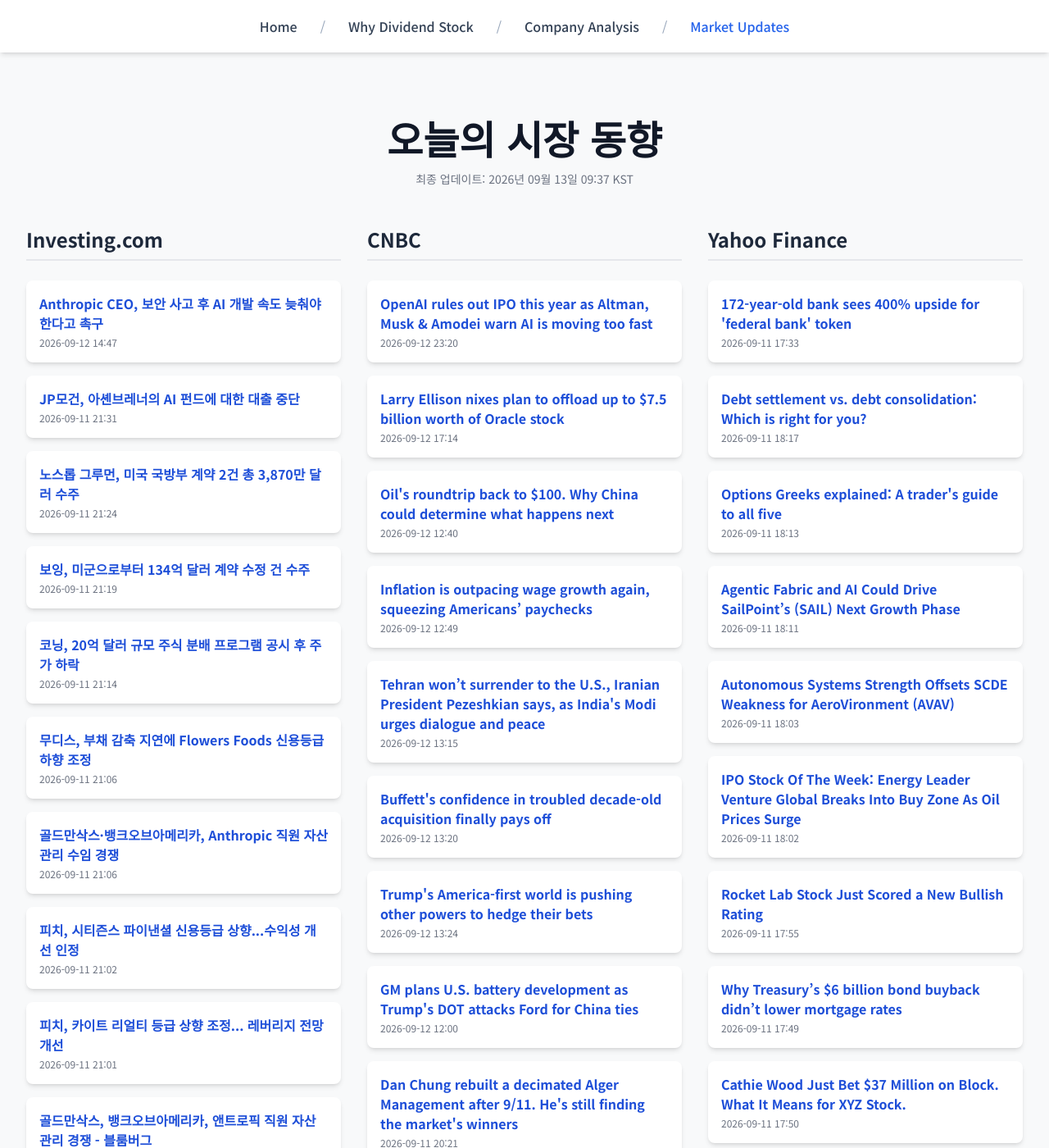
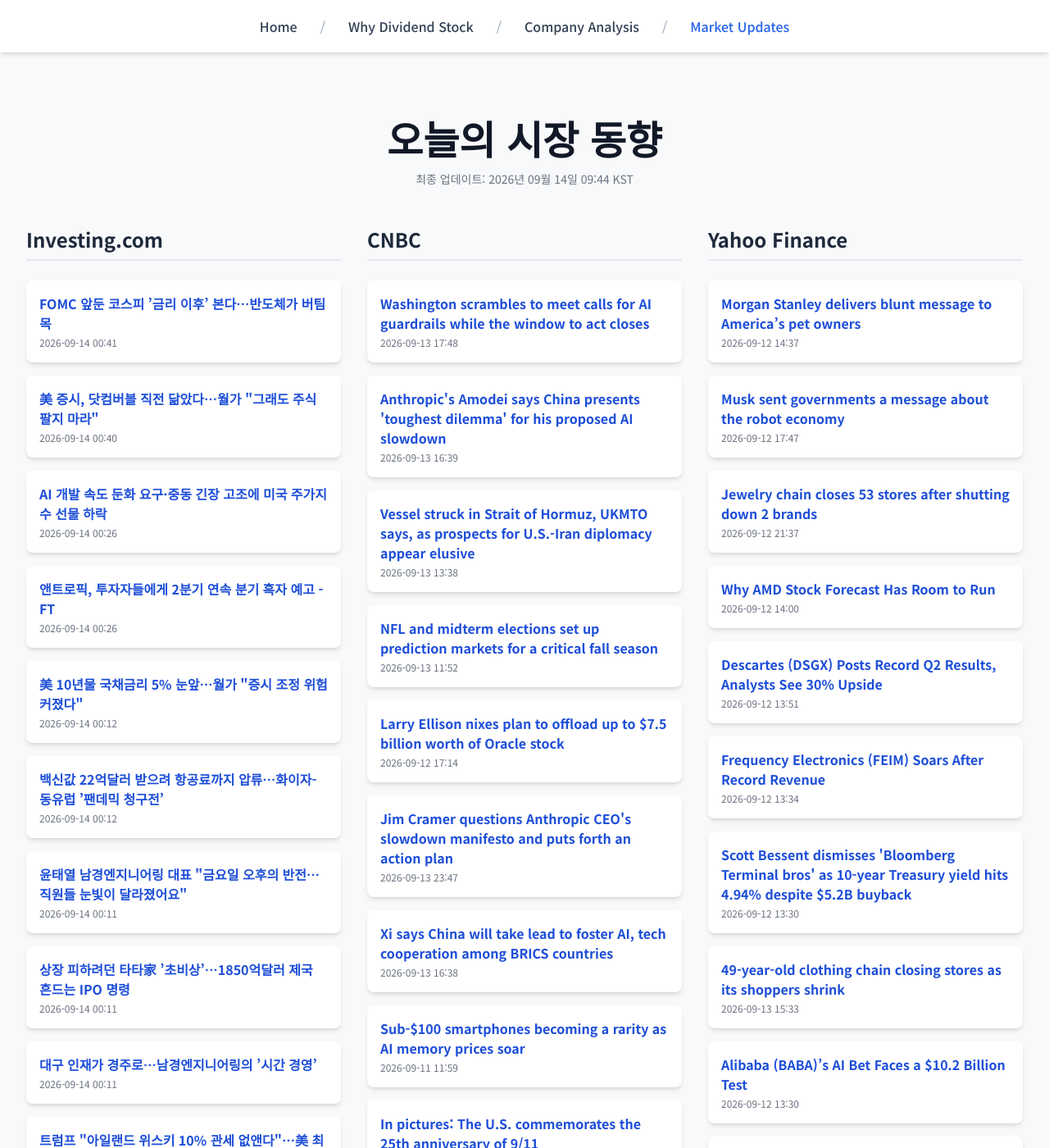
Before and after one commit to Kay-Hwang/my-company-analysis, a Jekyll site: the page built from market-updates.html, in a window 1280 px wide and 1400 px high. Shown: the whole window at 82% size. Built offline with Jekyll 4.4.1, drawn with Linux system fonts in a browser that asks for light colours; nearby versions of some CDN libraries; a script that is not in the unit is left out; some of the changed text lies outside the part shown.

Commit message:
Update daily data

```diff
--- a/_data/latest_data.json
+++ b/_data/latest_data.json
@@ -1,74 +1,92 @@
 {
-  "lastUpdated": "2026년 09월 13일 09:37 KST",
+  "lastUpdated": "2026년 09월 14일 09:44 KST",
   "news": {
     "investing": [
       {
-        "title": "Anthropic CEO, 보안 사고 후 AI 개발 속도 늦춰야 한다고 촉구",
-        "link": "https://kr.investing.com/news/stock-market-news/article-2092485",
-        "pubDate": "2026-09-12 14:47:40",
-        "summary": "Anthropic CEO, 보안 사고 후 AI 개발 속도 늦춰야 한다고 촉구"
+        "title": "FOMC 앞둔 코스피 ’금리 이후’ 본다…반도체가 버팀목",
+        "link": "https://kr.investing.com/news/stock-market-news/article-2092616",
+        "pubDate": "2026-09-14 00:41:12",
+        "summary": "FOMC 앞둔 코스피 ’금리 이후’ 본다…반도체가 버팀목"
       },
       {
-        "title": "JP모건, 아셴브레너의 AI 펀드에 대한 대출 중단",
-        "link": "https://kr.investing.com/news/stock-market-news/article-2092331",
-        "pubDate": "2026-09-11 21:31:20",
-        "summary": "JP모건, 아셴브레너의 AI 펀드에 대한 대출 중단"
+        "title": "美 증시, 닷컴버블 직전 닮았다…월가 \"그래도 주식 팔지 마라\"",
+        "link": "https://kr.investing.com/news/stock-market-news/article-2092617",
+        "pubDate": "2026-09-14 00:40:28",
+        "summary": "美 증시, 닷컴버블 직전 닮았다…월가 \"그래도 주식 팔지 마라\""
       },
       {
-        "title": "노스롭 그루먼, 미국 국방부 계약 2건 총 3,870만 달러 수주",
-        "link": "https://kr.investing.com/news/stock-market-news/article-93CH-2092325",
-        "pubDate": "2026-09-11 21:24:09",
-        "summary": "노스롭 그루먼, 미국 국방부 계약 2건 총 3,870만 달러 수주"
+        "title": "AI 개발 속도 둔화 요구·중동 긴장 고조에 미국 주가지수 선물 하락",
+        "link": "https://kr.investing.com/news/stock-market-news/article-2092626",
+        "pubDate": "2026-09-14 00:26:04",
+        "summary": "AI 개발 속도 둔화 요구·중동 긴장 고조에 미국 주가지수 선물 하락"
       },
       {
-        "title": "보잉, 미군으로부터 134억 달러 계약 수정 건 수주",
-        "link": "https://kr.investing.com/news/stock-market-news/article-93CH-2092323",
-        "pubDate": "2026-09-11 21:19:29",
-        "summary": "보잉, 미군으로부터 134억 달러 계약 수정 건 수주"
+        "title": "앤트로픽, 투자자들에게 2분기 연속 분기 흑자 예고 - FT",
+        "link": "https://kr.investing.com/news/stock-market-news/article-2092623",
+        "pubDate": "2026-09-14 00:26:02",
+        "summary": "앤트로픽, 투자자들에게 2분기 연속 분기 흑자 예고 - FT"
       },
       {
-        "title": "코닝, 20억 달러 규모 주식 분배 프로그램 공시 후 주가 하락",
-        "link": "https://kr.investing.com/news/stock-market-news/article-2092318",
-        "pubDate": "2026-09-11 21:14:42",
-        "summary": "코닝, 20억 달러 규모 주식 분배 프로그램 공시 후 주가 하락"
+        "title": "美 10년물 국채금리 5% 눈앞…월가 \"증시 조정 위험 커졌다\"",
+        "link": "https://kr.investing.com/news/stock-market-news/article-2092619",
+        "pubDate": "2026-09-14 00:12:23",
+        "summary": "美 10년물 국채금리 5% 눈앞…월가 \"증시 조정 위험 커졌다\""
       },
       {
-        "title": "무디스, 부채 감축 지연에 Flowers Foods 신용등급 하향 조정",
-        "link": "https://kr.investing.com/news/stock-market-news/article-93CH-2092311",
-        "pubDate": "2026-09-11 21:06:56",
-        "summary": "무디스, 부채 감축 지연에 Flowers Foods 신용등급 하향 조정"
+        "title": "백신값 22억달러 받으려 항공료까지 압류…화이자-동유럽 ’팬데믹 청구전’",
+        "link": "https://kr.investing.com/news/stock-market-news/article-2092615",
+        "pubDate": "2026-09-14 00:12:13",
+        "summary": "백신값 22억달러 받으려 항공료까지 압류…화이자-동유럽 ’팬데믹 청구전’"
       },
       {
-        "title": "골드만삭스·뱅크오브아메리카, Anthropic 직원 자산관리 수임 경쟁",
-        "link": "https://kr.investing.com/news/stock-market-news/article-2092313",
-        "pubDate": "2026-09-11 21:06:08",
-        "summary": "골드만삭스·뱅크오브아메리카, Anthropic 직원 자산관리 수임 경쟁"
+        "title": "윤태열 남경엔지니어링 대표 \"금요일 오후의 반전…직원들 눈빛이 달라졌어요\"",
+        "link": "https://kr.investing.com/news/stock-market-news/article-2092622",
+        "pubDate": "2026-09-14 00:11:48",
+        "summary": "윤태열 남경엔지니어링 대표 \"금요일 오후의 반전…직원들 눈빛이 달라졌어요\""
       },
       {
-        "title": "피치, 시티즌스 파이낸셜 신용등급 상향...수익성 개선 인정",
-        "link": "https://kr.investing.com/news/stock-market-news/article-93CH-2092306",
-        "pubDate": "2026-09-11 21:02:10",
-        "summary": "피치, 시티즌스 파이낸셜 신용등급 상향...수익성 개선 인정"
+        "title": "상장 피하려던 타타家 ’초비상’…1850억달러 제국 흔드는 IPO 명령",
+        "link": "https://kr.investing.com/news/stock-market-news/article-2092618",
+        "pubDate": "2026-09-14 00:11:47",
+        "summary": "상장 피하려던 타타家 ’초비상’…1850억달러 제국 흔드는 IPO 명령"
       },
       {
-        "title": "피치, 카이트 리얼티 등급 상향 조정... 레버리지 전망 개선",
-        "link": "https://kr.investing.com/news/stock-market-news/article-93CH-2092304",
-        "pubDate": "2026-09-11 21:01:39",
-        "summary": "피치, 카이트 리얼티 등급 상향 조정... 레버리지 전망 개선"
+        "title": "대구 인재가 경주로…남경엔지니어링의 ’시간 경영’",
+        "link": "https://kr.investing.com/news/stock-market-news/article-2092621",
+        "pubDate": "2026-09-14 00:11:44",
+        "summary": "대구 인재가 경주로…남경엔지니어링의 ’시간 경영’"
       },
       {
-        "title": "골드만삭스, 뱅크오브아메리카, 앤트로픽 직원 자산 관리 경쟁 - 블룸버그",
-        "link": "https://kr.investing.com/news/stock-market-news/article-93CH-2092301",
-        "pubDate": "2026-09-11 20:55:25",
-        "summary": "골드만삭스, 뱅크오브아메리카, 앤트로픽 직원 자산 관리 경쟁 - 블룸버그"
+        "title": "트럼프 \"아일랜드 위스키 10% 관세 없앤다\"…美 최대 수출시장 숨통",
+        "link": "https://kr.investing.com/news/stock-market-news/article-2092620",
+        "pubDate": "2026-09-14 00:11:38",
+        "summary": "트럼프 \"아일랜드 위스키 10% 관세 없앤다\"…美 최대 수출시장 숨통"
       }
     ],
     "cnbc": [
       {
-        "title": "OpenAI rules out IPO this year as Altman, Musk & Amodei warn AI is moving too fast",
-        "link": "https://www.cnbc.com/2026/09/12/anthropics-amodei-proposes-plan-to-slow-the-pace-of-advancing-ai-capabilities.html",
-        "pubDate": "Sat, 12 Sep 2026 23:20:43 GMT",
-        "summary": "Altman's IPO comments and Amodei's public call for more careful pacing of AI development cap a week of loud AI warnings."
+        "title": "Washington scrambles to meet calls for AI guardrails while the window to act closes",
+        "link": "https://www.cnbc.com/2026/09/13/ai-congress-anthropic-openai-crisis.html",
+        "pubDate": "Sun, 13 Sep 2026 17:48:53 GMT",
+        "summary": "The House is scheduled to be sent home in the coming days until after November's midterm elections, leaving a narrow window to pass any form of AI regulation."
+      },
+      {
+        "title": "Anthropic's Amodei says China presents 'toughest dilemma' for his proposed AI slowdown",
+        "link": "https://www.cnbc.com/2026/09/13/china-dilemma-ai-slowdown-anthropic.html",
+        "pubDate": "Sun, 13 Sep 2026 16:39:24 GMT",
+        "summary": "OpenAI CEO Sam Altman, Demis Hassabis, the chair of Google DeepMind, and Elon Musk have all welcomed Amodei's proposal."
+      },
+      {
+        "title": "Vessel struck in Strait of Hormuz, UKMTO says, as prospects for U.S.-Iran diplomacy appear elusive",
+        "link": "https://www.cnbc.com/2026/09/13/vessel-struck-strait-of-hormuz-ukmto.html",
+        "pubDate": "Sun, 13 Sep 2026 13:38:23 GMT",
+        "summary": "The latest strike happened ahead of an expected meeting between Iranian and Gulf officials in Oman to sign an agreement for shipping through the strait."
+      },
+      {
+        "title": "NFL and midterm elections set up prediction markets for a critical fall season",
+        "link": "https://www.cnbc.com/2026/09/13/nfl-and-midterms-mark-key-fall-season-for-prediction-markets.html",
+        "pubDate": "Sun, 13 Sep 2026 11:52:33 GMT",
+        "summary": "The 2025 football season and 2024 presidential election pushed prediction markets into the prominence they enjoy today."
       },
       {
         "title": "Larry Ellison nixes plan to offload up to $7.5 billion worth of Oracle stock",
@@ -77,114 +95,96 @@
         "summary": "Oracle founder Larry Ellison has canceled his plan to sell up to $7.5 billion worth of stock in the software company."
       },
       {
-        "title": "Oil's roundtrip back to $100. Why China could determine what happens next",
-        "link": "https://www.cnbc.com/2026/09/12/oils-roundtrip-back-to-100-why-china-could-determine-what-happens-next.html",
-        "pubDate": "Sat, 12 Sep 2026 12:40:05 GMT",
-        "summary": "The U.S. crude oil price on Thursday topped $102 per barrel for its highest close since May."
+        "title": "Jim Cramer questions Anthropic CEO's slowdown manifesto and puts forth an action plan",
+        "link": "https://www.cnbc.com/2026/09/13/cramer-questions-anthropic-ceos-slowdown-manifesto-puts-forth-an-action-plan.html",
+        "pubDate": "Sun, 13 Sep 2026 23:47:14 GMT",
+        "summary": "While I have grown tired of his endless proclamations, Dario Amodei does raise points that will impact many stocks if the spending curb proceeds."
       },
       {
-        "title": "Inflation is outpacing wage growth again, squeezing Americans’ paychecks",
-        "link": "https://www.cnbc.com/2026/09/12/inflation-is-outpacing-wage-growth-again-squeezing-americans-paychecks.html",
-        "pubDate": "Sat, 12 Sep 2026 12:49:15 GMT",
-        "summary": "In August, consumer prices rose 3.4% over the past year while wages increased just 3.1%."
+        "title": "Xi says China will take lead to foster AI, tech cooperation among BRICS countries",
+        "link": "https://www.cnbc.com/2026/09/13/china-xi-ai-tech-brics.html",
+        "pubDate": "Sun, 13 Sep 2026 16:38:45 GMT",
+        "summary": "China will take the lead to help foster artificial-intelligence collaboration and development among developing-economy countries, President Xi Jinping said."
       },
       {
-        "title": "Tehran won’t surrender to the U.S., Iranian President Pezeshkian says, as India's Modi urges dialogue and peace",
-        "link": "https://www.cnbc.com/2026/09/12/iran-us-israel-war-india-brics.html",
-        "pubDate": "Sat, 12 Sep 2026 13:15:04 GMT",
-        "summary": "On his first visit to India, Iranian President Masoud Pezeshkian said he will not surrender to the U.S. and Israel, as New Delhi renewed its appeal for peace."
-      },
-      {
-        "title": "Buffett's confidence in troubled decade-old acquisition finally pays off",
-        "link": "https://www.cnbc.com/2026/09/12/buffetts-confidence-in-troubled-decade-old-acquisition-finally-pays-off.html",
-        "pubDate": "Sat, 12 Sep 2026 13:20:04 GMT",
-        "summary": "Warren Buffett has said he paid too much for Precision Castparts in 2016. Now its complex metal castings are in high demand."
-      },
-      {
-        "title": "Trump's America-first world is pushing other powers to hedge their bets",
-        "link": "https://www.cnbc.com/2026/09/12/brics-summit-xi-putin-modi-trump.html",
-        "pubDate": "Sat, 12 Sep 2026 13:24:33 GMT",
-        "summary": "Xi, Putin and Modi meet in New Delhi as U.S. tariffs, sanctions and the Iran war test whether BRICS members can find more common ground."
-      },
-      {
-        "title": "GM plans U.S. battery development as Trump's DOT attacks Ford for China ties",
-        "link": "https://www.cnbc.com/2026/09/12/gm-us-battery-development-ford-china-ties.html",
-        "pubDate": "Sat, 12 Sep 2026 12:00:01 GMT",
-        "summary": "Most battery cells currently rely on raw materials from China. GM is seeking to establish domestic supply chains both for EVs and energy storage."
-      },
-      {
-        "title": "Dan Chung rebuilt a decimated Alger Management after 9/11. He's still finding the market's winners",
-        "link": "https://www.cnbc.com/2026/09/11/dan-chung-rebuilt-a-decimated-alger-management-after-9/11-hes-still-finding-the-markets-winners.html",
-        "pubDate": "Fri, 11 Sep 2026 20:21:01 GMT",
-        "summary": "The CEO and chief investment officer at Fred Alger Management survived the attack by chance. He was tasked with reconstruction after 35 staffers died."
+        "title": "Sub-$100 smartphones becoming a rarity as AI memory prices soar",
+        "link": "https://www.cnbc.com/2026/09/11/cheap-china-smartphones-rare-memory-ai-costs.html",
+        "pubDate": "Fri, 11 Sep 2026 11:59:39 GMT",
+        "summary": "The days of the sub-$100 smartphone may be numbered, including in China."
       },
       {
         "title": "In pictures: The U.S. commemorates the 25th anniversary of 9/11",
         "link": "https://www.cnbc.com/2026/09/11/us-commemorates-25th-anniversary-9/11-photos.html",
         "pubDate": "Fri, 11 Sep 2026 22:42:14 GMT",
         "summary": "On Sept. 11, 2001, hijackers flew planes into the World Trade Center and the Pentagon, killing thousands. Photos capture those marking the 25th anniversary."
+      },
+      {
+        "title": "China's Xi urges BRICS nations to work towards peace in the Middle East",
+        "link": "https://www.cnbc.com/2026/09/13/chinas-xi-urges-brics-peace-middle-east.html",
+        "pubDate": "Sun, 13 Sep 2026 09:41:53 GMT",
+        "summary": "China, Iran's biggest trading partner and a key customer of Tehran's energy exports, is willing to work with BRICS towards peace in the region, Xi said."
       }
     ],
     "yahoo": [
       {
-        "title": "172-year-old bank sees 400% upside for 'federal bank' token",
-        "link": "https://finance.yahoo.com/markets/crypto/articles/172-old-bank-sees-400-173349444.html",
-        "pubDate": "2026-09-11T17:33:49Z",
-        "summary": "172-year-old bank sees 400% upside for 'federal bank' token"
+        "title": "Morgan Stanley delivers blunt message to America’s pet owners",
+        "link": "https://finance.yahoo.com/markets/stocks/articles/morgan-stanley-delivers-blunt-message-143700482.html",
+        "pubDate": "2026-09-12T14:37:00Z",
+        "summary": "Morgan Stanley delivers blunt message to America’s pet owners"
       },
       {
-        "title": "Debt settlement vs. debt consolidation: Which is right for you?",
-        "link": "https://finance.yahoo.com/personal-finance/personal-loans/article/debt-settlement-vs-debt-consolidation-181734857.html",
-        "pubDate": "2026-09-11T18:17:34Z",
-        "summary": "Debt settlement vs. debt consolidation: Which is right for you?"
+        "title": "Musk sent governments a message about the robot economy",
+        "link": "https://finance.yahoo.com/economy/articles/musk-sent-governments-message-robot-174700228.html",
+        "pubDate": "2026-09-12T17:47:00Z",
+        "summary": "Musk sent governments a message about the robot economy"
       },
       {
-        "title": "Options Greeks explained: A trader's guide to all five",
-        "link": "https://finance.yahoo.com/personal-finance/investing/article/options-greeks-181341422.html",
-        "pubDate": "2026-09-11T18:13:41Z",
-        "summary": "Options Greeks explained: A trader's guide to all five"
+        "title": "Jewelry chain closes 53 stores after shutting down 2 brands",
+        "link": "https://finance.yahoo.com/markets/stocks/articles/jewelry-chain-closes-53-stores-213700154.html",
+        "pubDate": "2026-09-12T21:37:00Z",
+        "summary": "Jewelry chain closes 53 stores after shutting down 2 brands"
       },
       {
-        "title": "Agentic Fabric and AI Could Drive SailPoint’s (SAIL) Next Growth Phase",
-        "link": "https://finance.yahoo.com/technology/ai/articles/agentic-fabric-ai-could-drive-181137656.html",
-        "pubDate": "2026-09-11T18:11:37Z",
-        "summary": "Agentic Fabric and AI Could Drive SailPoint’s (SAIL) Next Growth Phase"
+        "title": "Why AMD Stock Forecast Has Room to Run",
+        "link": "https://finance.yahoo.com/markets/stocks/articles/why-amd-stock-forecast-room-140002995.html",
+        "pubDate": "2026-09-12T14:00:02Z",
+        "summary": "Why AMD Stock Forecast Has Room to Run"
       },
       {
-        "title": "Autonomous Systems Strength Offsets SCDE Weakness for AeroVironment (AVAV)",
-        "link": "https://finance.yahoo.com/markets/stocks/articles/autonomous-systems-strength-offsets-scde-180302332.html",
-        "pubDate": "2026-09-11T18:03:02Z",
-        "summary": "Autonomous Systems Strength Offsets SCDE Weakness for AeroVironment (AVAV)"
+        "title": "Descartes (DSGX) Posts Record Q2 Results, Analysts See 30% Upside",
+        "link": "https://finance.yahoo.com/markets/stocks/articles/descartes-dsgx-posts-record-q2-135154400.html",
+        "pubDate": "2026-09-12T13:51:54Z",
+        "summary": "Descartes (DSGX) Posts Record Q2 Results, Analysts See 30% Upside"
       },
       {
-        "title": "IPO Stock Of The Week: Energy Leader Venture Global Breaks Into Buy Zone As Oil Prices Surge",
-        "link": "https://www.investors.com/stock-lists/ipo-analysis/venture-stock-vg-stock/?src=A00220&yptr=yahoo",
-        "pubDate": "2026-09-11T18:02:24Z",
-        "summary": "IPO Stock Of The Week: Energy Leader Venture Global Breaks Into Buy Zone As Oil Prices Surge"
+        "title": "Frequency Electronics (FEIM) Soars After Record Revenue",
+        "link": "https://finance.yahoo.com/markets/stocks/articles/frequency-electronics-feim-soars-record-133402974.html",
+        "pubDate": "2026-09-12T13:34:02Z",
+        "summary": "Frequency Electronics (FEIM) Soars After Record Revenue"
       },
       {
-        "title": "Rocket Lab Stock Just Scored a New Bullish Rating",
-        "link": "https://finance.yahoo.com/markets/stocks/articles/rocket-lab-stock-just-scored-175544518.html",
-        "pubDate": "2026-09-11T17:55:44Z",
-        "summary": "Rocket Lab Stock Just Scored a New Bullish Rating"
+        "title": "Scott Bessent dismisses 'Bloomberg Terminal bros' as 10-year Treasury yield hits 4.94% despite $5.2B buyback",
+        "link": "https://finance.yahoo.com/economy/policy/articles/scott-bessent-dismisses-bloomberg-terminal-133000792.html",
+        "pubDate": "2026-09-12T13:30:00Z",
+        "summary": "Scott Bessent dismisses 'Bloomberg Terminal bros' as 10-year Treasury yield hits 4.94% despite $5.2B buyback"
       },
       {
-        "title": "Why Treasury’s $6 billion bond buyback didn’t lower mortgage rates",
-        "link": "https://finance.yahoo.com/personal-finance/mortgages/article/why-treasurys-6-billion-bond-buyback-didnt-lower-mortgage-rates-174923069.html",
-        "pubDate": "2026-09-11T17:49:23Z",
-        "summary": "Why Treasury’s $6 billion bond buyback didn’t lower mortgage rates"
+        "title": "49-year-old clothing chain closing stores as its shoppers shrink",
+        "link": "https://finance.yahoo.com/small-business/articles/49-old-clothing-chain-closing-153300913.html",
+        "pubDate": "2026-09-13T15:33:00Z",
+        "summary": "49-year-old clothing chain closing stores as its shoppers shrink"
       },
       {
-        "title": "Cathie Wood Just Bet $37 Million on Block. What It Means for XYZ Stock.",
-        "link": "https://finance.yahoo.com/markets/stocks/articles/cathie-wood-just-bet-37-175034828.html",
-        "pubDate": "2026-09-11T17:50:34Z",
-        "summary": "Cathie Wood Just Bet $37 Million on Block. What It Means for XYZ Stock."
+        "title": "Alibaba (BABA)’s AI Bet Faces a $10.2 Billion Test",
+        "link": "https://finance.yahoo.com/technology/ai/articles/alibaba-baba-ai-bet-faces-133035025.html",
+        "pubDate": "2026-09-12T13:30:35Z",
+        "summary": "Alibaba (BABA)’s AI Bet Faces a $10.2 Billion Test"
       },
       {
-        "title": "Cognition AI's latest round sparked an investor frenzy",
-        "link": "https://finance.yahoo.com/technology/ai/articles/cognition-ais-latest-round-sparked-181700591.html",
-        "pubDate": "2026-09-11T18:17:00Z",
-        "summary": "Cognition AI's latest round sparked an investor frenzy"
+        "title": "Ken Fisher Added to Cisco and Palo Alto Networks. Their AI Security Bets Face Different Tests",
+        "link": "https://finance.yahoo.com/technology/ai/articles/ken-fisher-added-cisco-palo-132214941.html",
+        "pubDate": "2026-09-12T13:22:14Z",
+        "summary": "Ken Fisher Added to Cisco and Palo Alto Networks. Their AI Security Bets Face Different Tests"
       }
     ]
   }
```
